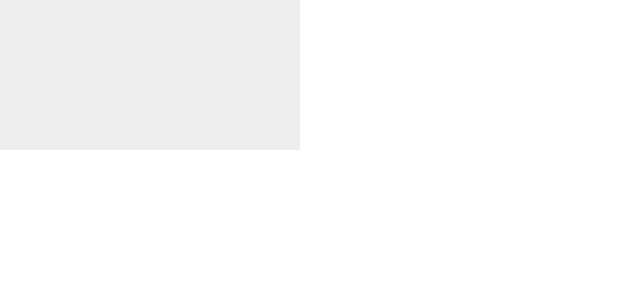
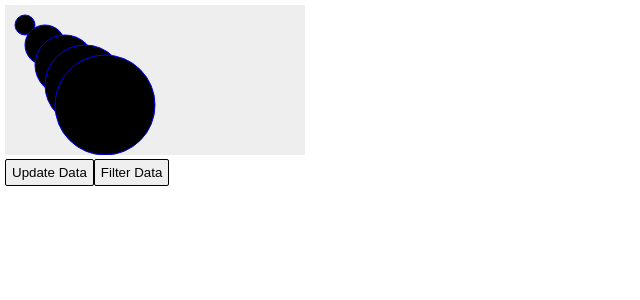
Before and after one commit to slaleye/react-D3, a React (Create React App) app in the folder react-app-part-one/: page / in a window 1280 px wide. Shown: the top 300 px of the page, without its empty margins (0-640 px from the left). Built offline with nearby package versions, Linux system fonts and the light colour scheme.

Commit message:
[TASK] feature/PARTONE Add attributes to Circle elems

```diff
--- a/react-app-part-one/src/App.css
+++ b/react-app-part-one/src/App.css
@@ -1,3 +1,12 @@
+body {
+  margin:5px;
+}
+button {
+  border:1px solid black;
+  border-radius: 2px;
+  height: 2em;
+}
+
 svg{
   baCKGround: #eee;
 }
--- a/react-app-part-one/src/App.js
+++ b/react-app-part-one/src/App.js
@@ -1,10 +1,11 @@
-import React, { useRef, useEffect} from 'react';
+import React, { useRef, useEffect, useState} from 'react';
 import {select} from 'd3';
 import './App.css';
 
-const data =[10,20,30,40,50];
+
 
 function App() {
+   const[data, setData] = useState([10,20,30,40,50]);
     //useRef : hook used to access Dom element
   const svgRef = useRef();
   // useEffect will be called once the Dom element has been rendered, and also when element in the array passed to it has been changed
@@ -14,16 +15,24 @@ function App() {
     svg.selectAll("circle")
         .data(data)
         .join(
-            onenter => onenter.append("circle").attr("class","new"),
+            onenter => onenter.append("circle")
+                .attr("class","new")
+                .attr("r", value => value)
+                .attr("cx", value => value*2 )
+                .attr("cy", value => value*2 )
+                .attr("stroke", 'blue'),
             onupdate => onupdate.attr("class", "updated"),
             onexit => onexit.remove()
             )
     ; // D3 will create 5 elements of Circle in the svg
-  },[]);
+  },[data]);
 
-  return (
-  <svg ref={svgRef}></svg>
-  );
+  return (<React.Fragment>
+        <svg ref={svgRef}></svg>
+        <br/>
+        <button onClick={ () => setData(data.map( value => value+ 5))} >Update Data</button>
+        <button onClick={() => setData(data.filter(value => value < 35))}>Filter Data</button>
+      </React.Fragment>);
 }
 
 export default App;
```
Also changed, not shown: 1 other file (tests, documents, lock files or other folders).
